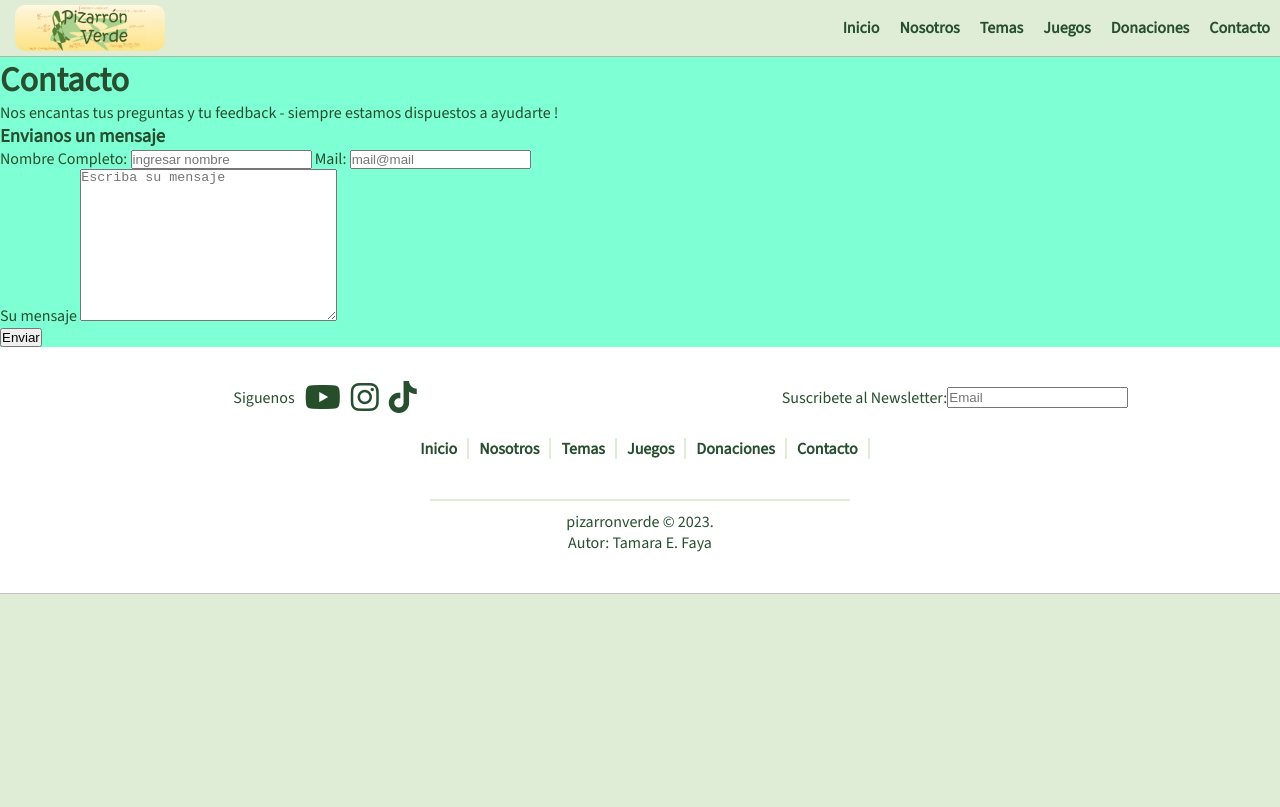
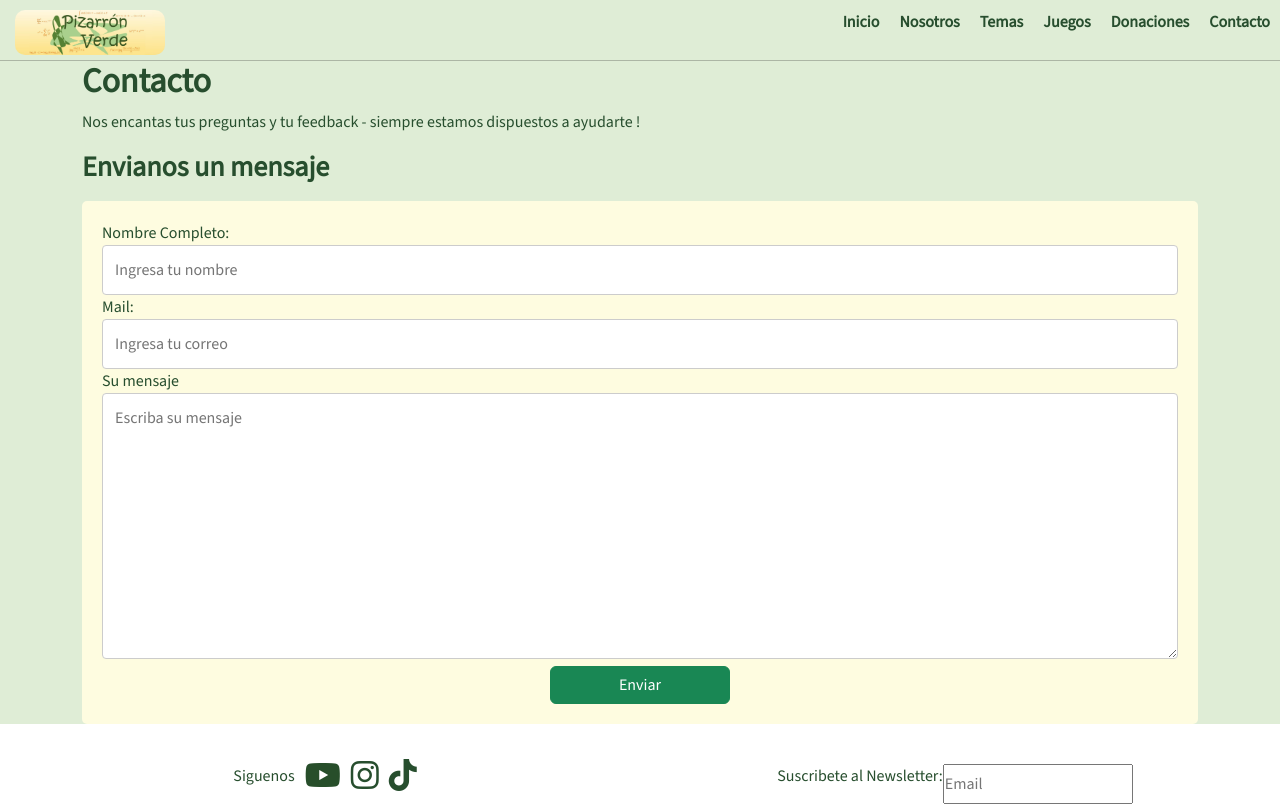
Before and after one commit to tefmail/coder_desarrolloweb, a plain HTML site: page pages/contacto.html in a window 1280 px wide. Shown: the top 807 px of the page. Drawn offline with nearby package versions, Linux system fonts and the light colour scheme.

Commit message:
Aplicando bootstrap en pagina de contacto
Aplico bootstrap en la pagina de contacto. También cambié el nombre de la clase footer, ya que se repite con una clase de bootstrap

```diff
--- a/css/style.css
+++ b/css/style.css
@@ -12,7 +12,7 @@
     --color-contraste: #fefce0;
     --font-family-texto: "Source Sans 3", sans-serif;
     --font-size-texto-titulo: 34px;
-    --font-size-texto-titulosecundario: 20px;
+    --font-size-texto-titulosecundario: 28px;
     --font-size-texto-secundario: 14px;
 
 }
@@ -181,10 +181,7 @@ section.beneficios .bloque img {
 }
 
 /* ************ COMENTARIOS ********************** */
-.likes,
-.donaciones,
-.contacto,
-footer {
+.likes, .donaciones, .contacto, footer {
     padding: 40px 10px;
     text-align: center;
     border-bottom: solid 1px rgba(0, 0, 0, 0.233);
@@ -226,15 +223,50 @@ footer {
 }
 
 /* ************ CONTACTO ********************** */
-.form-container{
-    background-color: aquamarine;
+.contacto_file{
+    margin: 20px;
+    display: flex;
+    flex-direction: column;
+
 }
+h3 {
+    font-family: var(--font-family-texto);
+    font-size: var(--font-size-texto-titulosecundario);
+    font-weight: bold;
+    padding-bottom: 10px;
+}
+.form_contenedor {
+   /* margin: 0px;*/
+    border-radius: 5px;
+    background-color:var(--color-contraste);
+    padding: 20px;
+
+  }
+  input[type=text], input[type=email], textarea {
+    width: 100%;
+    padding: 12px;
+    border: 1px solid #ccc;
+    border-radius: 4px;
+    /*margin-top: 6px; /* Add a top margin */
+   /* margin-bottom: 16px; /* Bottom margin */
+    resize: vertical
+  }
+.enviar{
+    background-color: var(--color-principal);
+    color: var(--color-contraste);
+    /*padding: 5px;
+    border-radius: 5px;*/
+}
+
+  input[type=submit]:hover {
+    background-color: #45a049;
+  }
 
 
 
-/* ************ FOOTER ********************** */
+/* ************ footer ********************** */
 
-footer {
+.footer_mine {
     background-color: white;
     display: grid;
     /*grid-template-columns: 1fr 1fr;
--- a/pages/contacto.html
+++ b/pages/contacto.html
@@ -18,6 +18,8 @@
     <!-- icono en la pestaña -->
     <link rel="shortcut icon" href="../media/favicon.png">
 
+    <!-- BOOTSTRAP -->
+    <link rel="stylesheet" href="../css/bootstrap.css">
     <!-- CSS -->
     <link rel="stylesheet" href="../css/style.css">
 </head>
@@ -44,13 +46,9 @@
         </nav>
     </header>
     <!-- **************** Fin de Header *******************-->
-    <main>
-
-
-
-
+    <main class="container">
         <!-- FORMULARIO DE CONTACTO -->
-        <section class="form-container">
+        <section>
             <h1>Contacto</h1>
 
             <!-- texto indicativo -->
@@ -60,22 +58,25 @@
 
             <h3>Envianos un mensaje</h3>
 
-            <form action="#">
-                <div>
+            <div class="form_contenedor">
+                <form>
                     <label for="nombre">Nombre Completo:</label>
-                    <input type="text" name="" id="nombre" placeholder="ingresar nombre">
+                    <input type="text" name="" id="nombre" placeholder="Ingresa tu nombre">
 
                     <label for="email">Mail:</label>
-                    <input type="email" name="" id="email" placeholder="mail@mail">
-                </div>
-                <div>
+                    <input type="email" name="" id="email" placeholder="Ingresa tu correo">
+
                     <label for="mensaje">Su mensaje</label>
                     <textarea name="" id="mensaje" cols="30" rows="10" placeholder="Escriba su mensaje"></textarea>
-                </div>
-                <div>
-                    <button type="submit">Enviar</button>
-                </div>
-            </form>
+
+                    <div class="d-grid gap-2 col-2 mx-auto">
+                        <button type="button" class="btn btn-success">Enviar</button>
+                    </div>
+
+                </form>
+            </div>
+
+
         </section>
 
     </main>
@@ -83,20 +84,20 @@
 
     <!-- *******************  FOOTER ************************* -->
 
-    <footer class="footer">
+    <footer class="footer_mine">
         <!-- Redes sociales -->
         <div class="social">
-            <p > Siguenos </p>
+            <p> Siguenos </p>
             <!--YOUTUBE -->
-            <a  href="https://www.youtube.com/@PizarronVerde" target="_blank">
+            <a href="https://www.youtube.com/@PizarronVerde" target="_blank">
                 <i class="fa-brands fa-youtube fa-2xl" style="color: #274e2a;"></i>
             </a>
             <!-- INSTAGRAM -->
-            <a  href="https://www.instagram.com/pizarronverde/?hl=es-la" target="_blank">
+            <a href="https://www.instagram.com/pizarronverde/?hl=es-la" target="_blank">
                 <i class="fa-brands fa-instagram fa-2xl" style="color: #274e2e;"></i>
             </a>
             <!-- TIKTOK -->
-            <a  href="https://www.tiktok.com/@pizarronverde" target="_blank">
+            <a href="https://www.tiktok.com/@pizarronverde" target="_blank">
                 <i class="fa-brands fa-tiktok fa-2xl" style="color: #274e2e;"></i>
             </a>
         </div>
```
Also changed, not shown: index.html (+2 -2 lines), pages/donaciones.html (+2 -2 lines), pages/juegos.html (+2 -2 lines), pages/nosotros.html (+2 -2 lines), pages/temas.html (+5 -3 lines).
